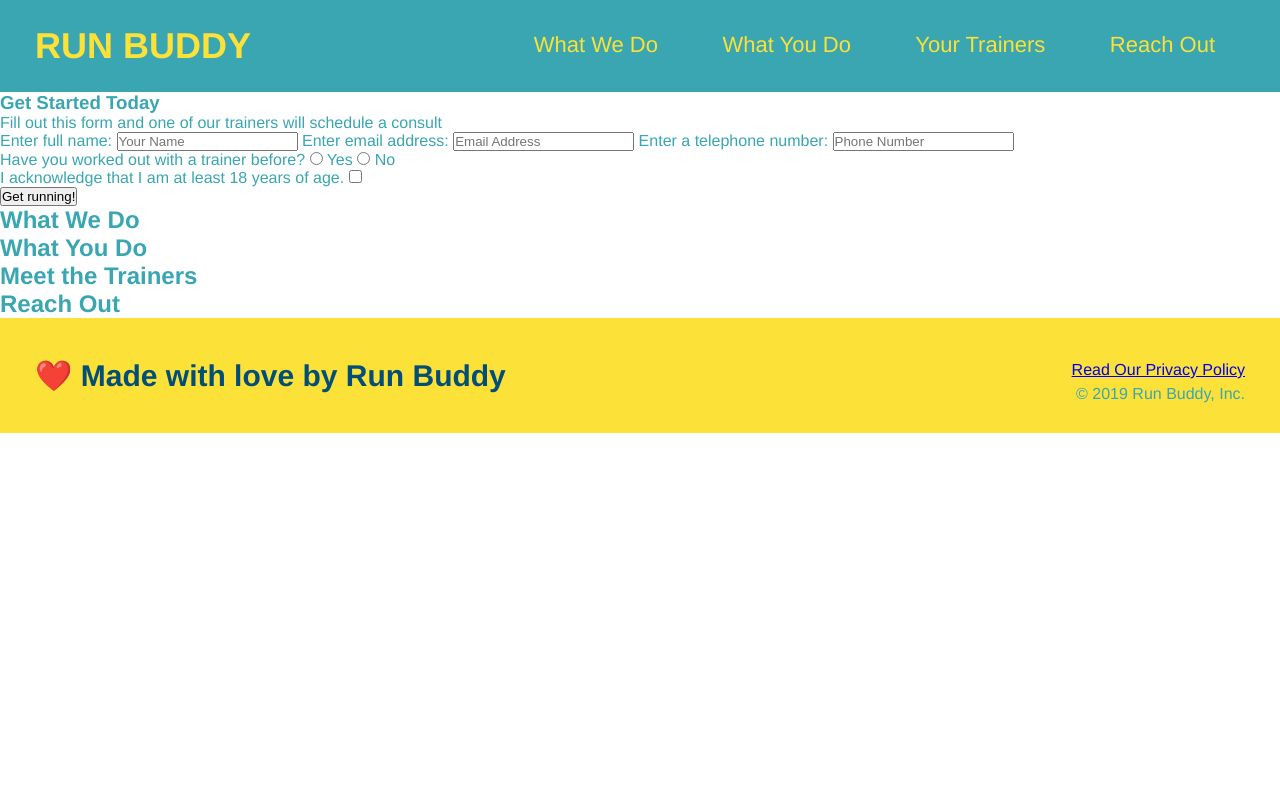
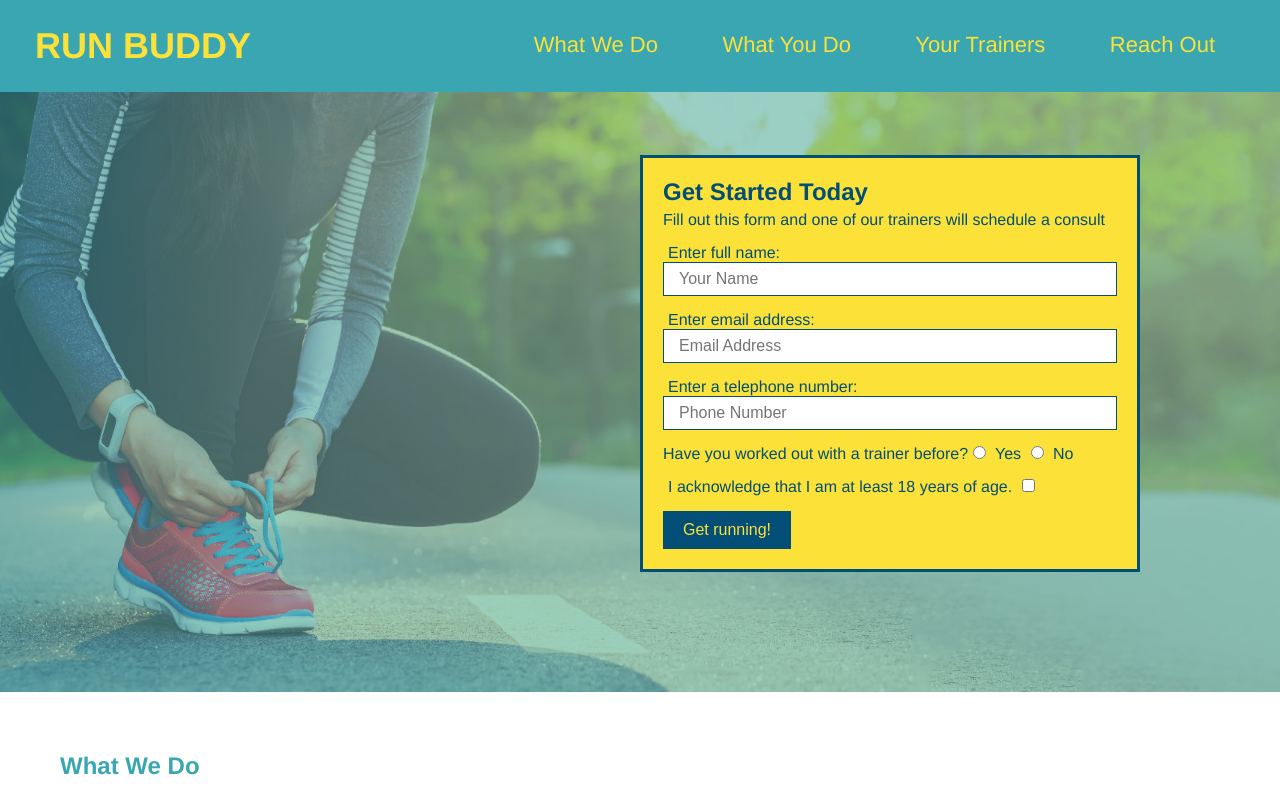
Before and after one commit to connorshea15/run-buddy, a plain HTML site: page index.html in a window 1280 px wide. Shown: the top 800 px of the page. Drawn offline with Linux system fonts and the light colour scheme.

Commit message:
Finished Hero Style

```diff
--- a/assets/css/style.css
+++ b/assets/css/style.css
@@ -36,23 +36,26 @@ header nav {
     margin: 7px 0;
 }
 
-
+/* Arrange the links horizontally */
 header nav ul li {
     display: inline;
 }
 
+/* Apply these styles to the navigation links */
 header nav ul li a {
     margin: 0 30px;
     font-weight: lighter;
     font-size: 22px;
 }
 
+/* Apply these styles to the footer */
 footer {
     background: #fce138;
     width:100%;
     padding: 40px 35px;
 }
 
+/* Apply these styles to the heading in the footer */
 footer h2 {
     color: #024e76;
     font-size: 30px;
@@ -60,12 +63,70 @@ footer h2 {
     display: inline;
 }
 
+/* Arrange the div aka privacy policy and copyright on the right of the page */
 footer div {
     float: right;
     line-height: 1.5;
     text-align: right;
 }
 
+/* Apply this style to the privacy policy link */
 footer a {
     text-decoration: color: #024e76;
 }
+
+section {
+    padding: 60px;
+}
+
+/* Hero Style Start */
+.hero {
+    background-image: url("../images/hero-bg.jpg");
+    height: 600px;
+    background-size: cover;
+    background-position: center;
+    position: relative;
+}
+
+.hero-form {
+    border: solid 3px #024e76;
+    background-color: #fce138;
+    padding: 20px;
+    width: 500px;
+    color: #024e76;
+    position: absolute;
+    right: 140px;
+    bottom: 120px;
+}
+
+.hero-form h3 {
+    font-size: 24px;
+    margin: 0;
+}
+
+.hero-form p {
+    margin: 5px 0 15px 0;
+}
+
+.form-input {
+    border: 1px solid #024e76;
+    display: block;
+    padding: 7px 15px;
+    font-size: 16px;
+    color: #024e76;
+    width: 100%;
+    margin-bottom: 15px
+}
+
+.hero-form label {
+    margin: 0 5px;
+}
+
+.hero-form button {
+    color: #fce138;
+    background-color: #024e76;
+    border: none;
+    padding: 10px 20px;
+    font-size: 16px;
+}
+/* Hero Style End */
--- a/index.html
+++ b/index.html
@@ -36,19 +36,19 @@
         </header>
 
         <!-- Hero/Jumbotron -->
-        <section>
+        <section class = "hero">
             <!-- This div structures the form -->
-            <div>
+            <div class = "hero-form">
                 <h3>Get Started Today</h3>
                 <p>Fill out this form and one of our trainers will schedule a consult</p>
             <!-- Add form element -->
             <form>
                 <label for="name">Enter full name:</label>
-                <input type="text" placeholder="Your Name" name="name" id="name" />
+                <input type="text" placeholder="Your Name" name="name" id="name" class = "form-input" />
                 <label for="email">Enter email address:</label>
-                <input type="text" placeholder="Email Address" name="email" id="email" />
+                <input type="email" placeholder="Email Address" name="email" id="email" class = "form-input" />
                 <label for="phone">Enter a telephone number:</label>
-                <input type="text" placeholder="Phone Number" name="phone" id="phone" />
+                <input type="tel" placeholder="Phone Number" name="phone" id="phone" class = "form-input" />
                 <p>Have you worked out with a trainer before?
                     <input type = "radio" name = "trainer-confirm" id = "trainer-yes" />
                     <label for = "trainer-yes">Yes</label>
```
Also changed, not shown: assets/images/hero-bg.jpg (added).
